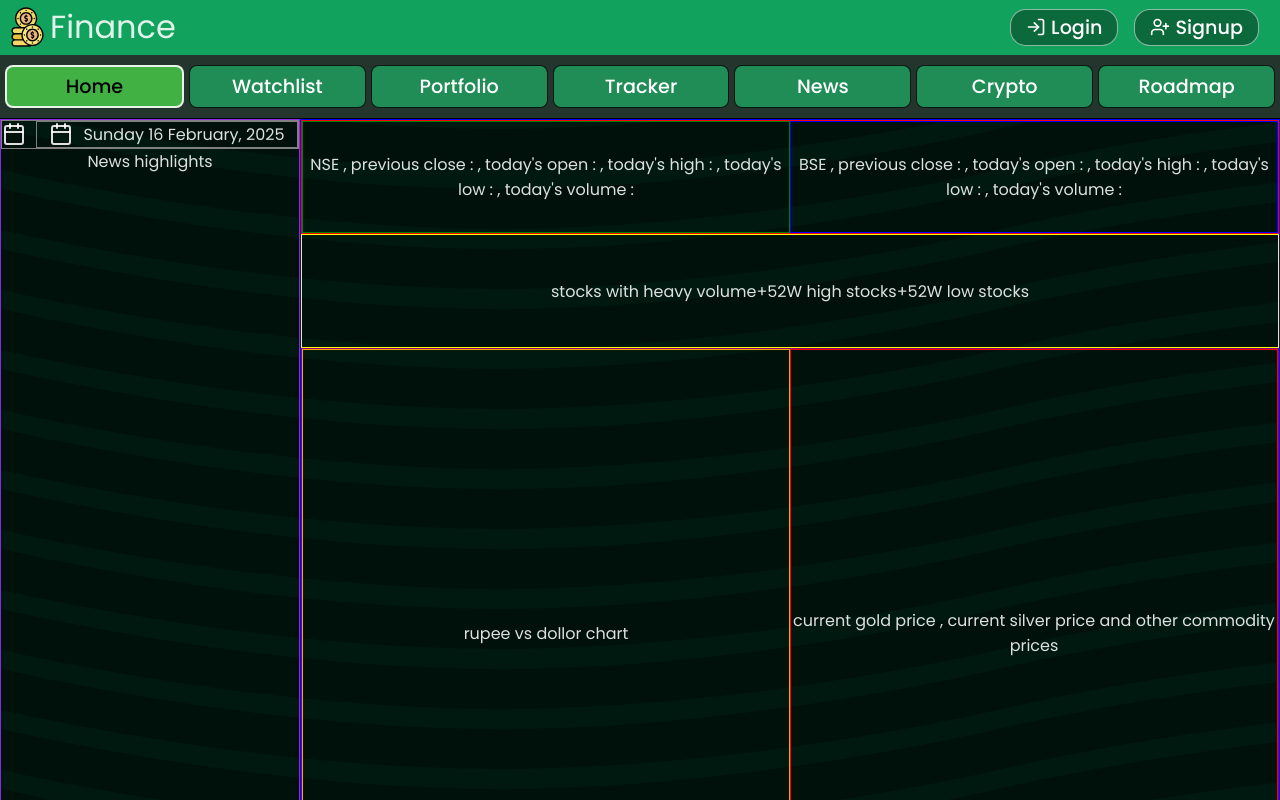
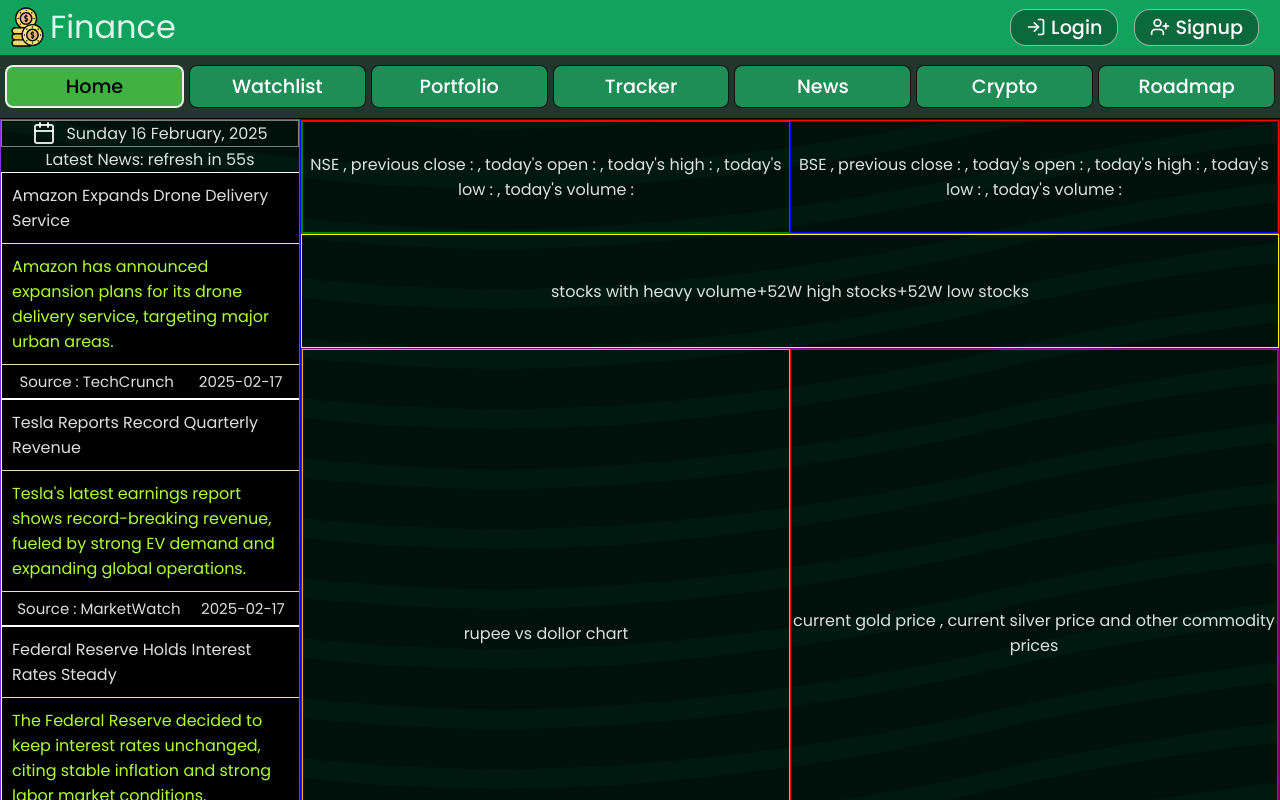
Before and after one commit to rushichavan21/Finance, a React (Vite) app in the folder Client/: page / in a window 1280 px wide. Shown: the top 800 px of the page. Built offline with nearby package versions, Linux system fonts and the light colour scheme.

Commit message:
home page modified

```diff
--- a/Client/src/pages/home/Home.jsx
+++ b/Client/src/pages/home/Home.jsx
@@ -1,22 +1,11 @@
-import DateComp from "../../components/date/Date";
+
+import NewsSection from "../../components/newsSection/newsSection";
 import "./home.css";
-import { Calendar } from "lucide-react";
 const Home = () => {
   return (
     <div className="home-container">
       <div className="home-content-wrapper">
-        <div className="news-section">
-          <div className="day-date">
-            <span>
-              <Calendar />
-            </span>
-            <DateComp />
-          </div>
-
-          <div className="market-status">
-            News highlights
-          </div>
-        </div>
+       <NewsSection/>
         <div className="home-right-section">
           <div className="index-insights">
             <div className="home-nifty-insights">
--- a/Client/src/pages/home/home.css
+++ b/Client/src/pages/home/home.css
@@ -44,27 +44,6 @@
     z-index: 2;
 }
 
-.news-section{
-    border: 1px solid blueviolet;
-    height: 100vh;
-    width: 300px;
-    display: flex;
-    flex-direction: column;
-    box-sizing: border-box;
-    text-align: center;
-}
-.day-date{
-    width: 100%;
-    display: flex;
-    align-items: center;
-    justify-content: center;
-    border: 1px solid gray;
-    box-sizing: border-box;
-}
-.day-date span{
-    height: 25px;
-    margin-right: 10px;
-}
 .home-right-section{
     border: 1px solid blue;
     flex: 1;
```
